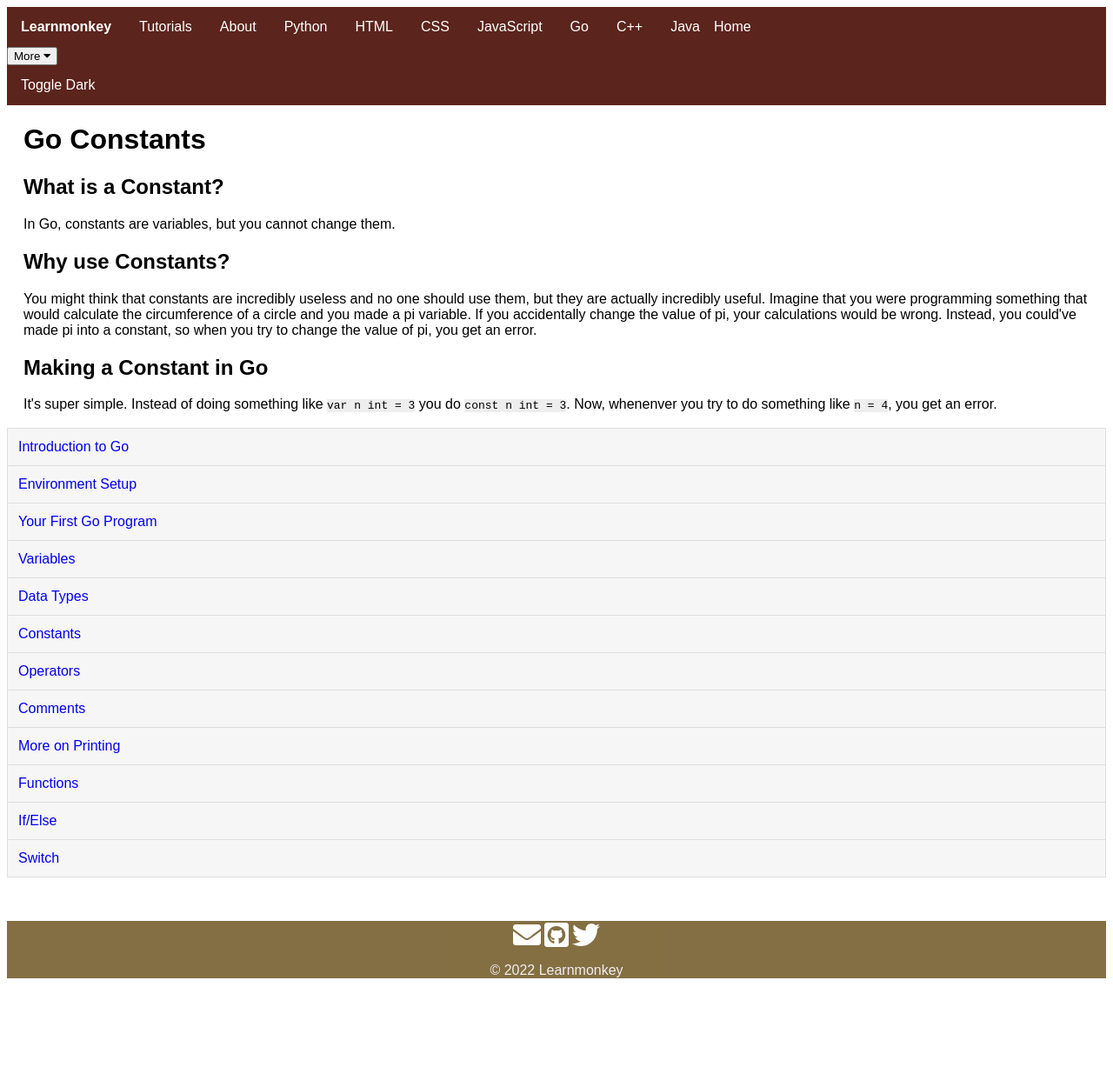
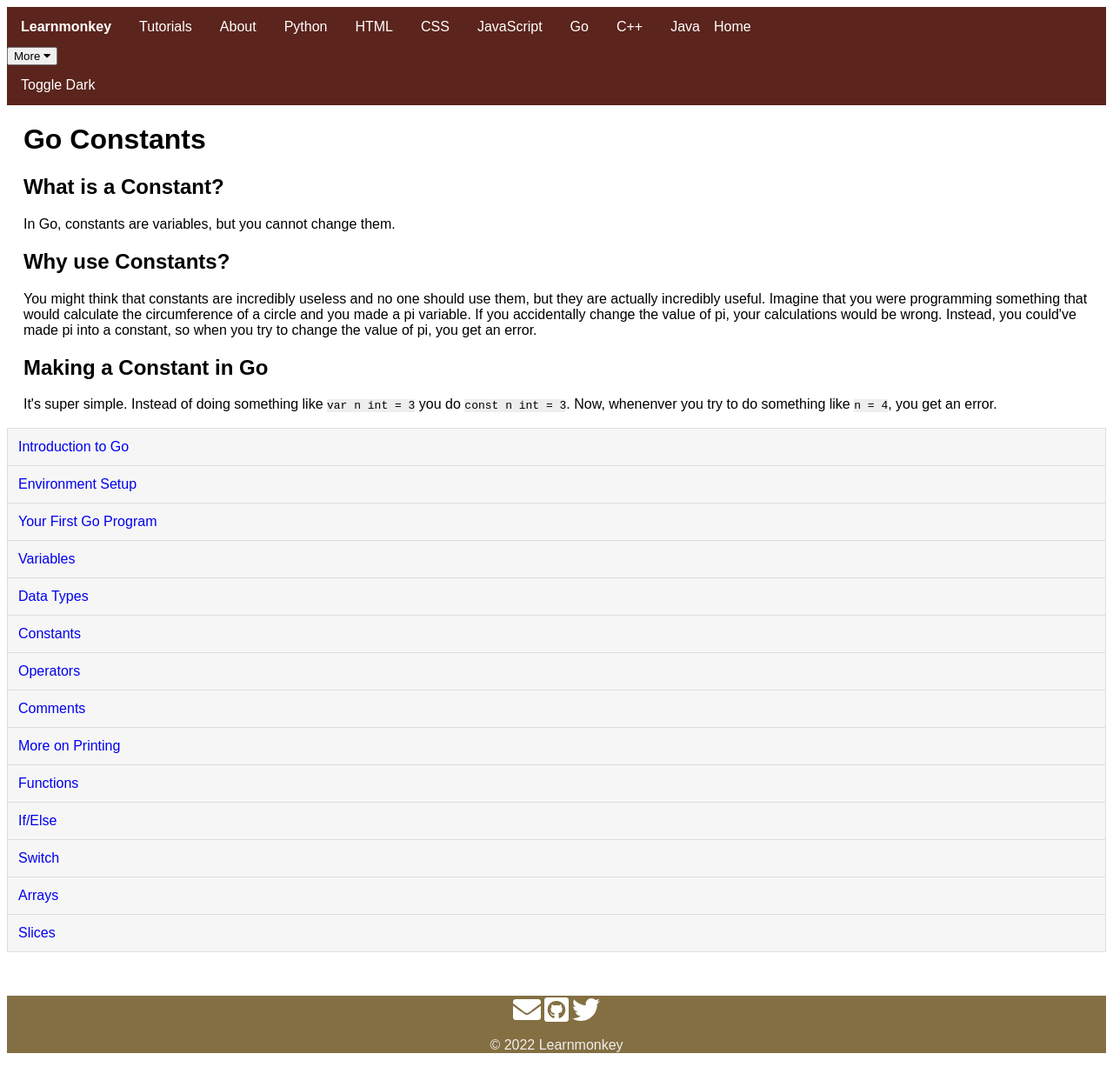
Before and after one commit to learnmonkey/learnmonkey.github.io, a Jekyll site: the page built from programming/golang/constants.html, in a window 1280 px wide. Shown: the whole page at 87% size. Built offline with Jekyll 4.4.1, drawn with Linux system fonts in a browser that asks for light colours; nearby versions of some CDN libraries; before the commit the page ends 1141 px from its top, so only the background shows below that.

Commit message:
Add Go slices and arrays tutorials to list

```diff
--- a/_layouts/golang.html
+++ b/_layouts/golang.html
@@ -17,6 +17,8 @@
               <a href="/programming/golang/functions/"><li>Functions</li></a>
               <a href="/programming/golang/if-else/"><li>If/Else</li></a>
               <a href="/programming/golang/switch/"><li>Switch</li></a>
+              <a href="/programming/golang/arrays/"><li>Arrays</li></a>
+              <a href="/programming/golang/slices/"><li>Slices</li></a>
         </ul>
         {%- include footer.html -%}
     </body>
```
